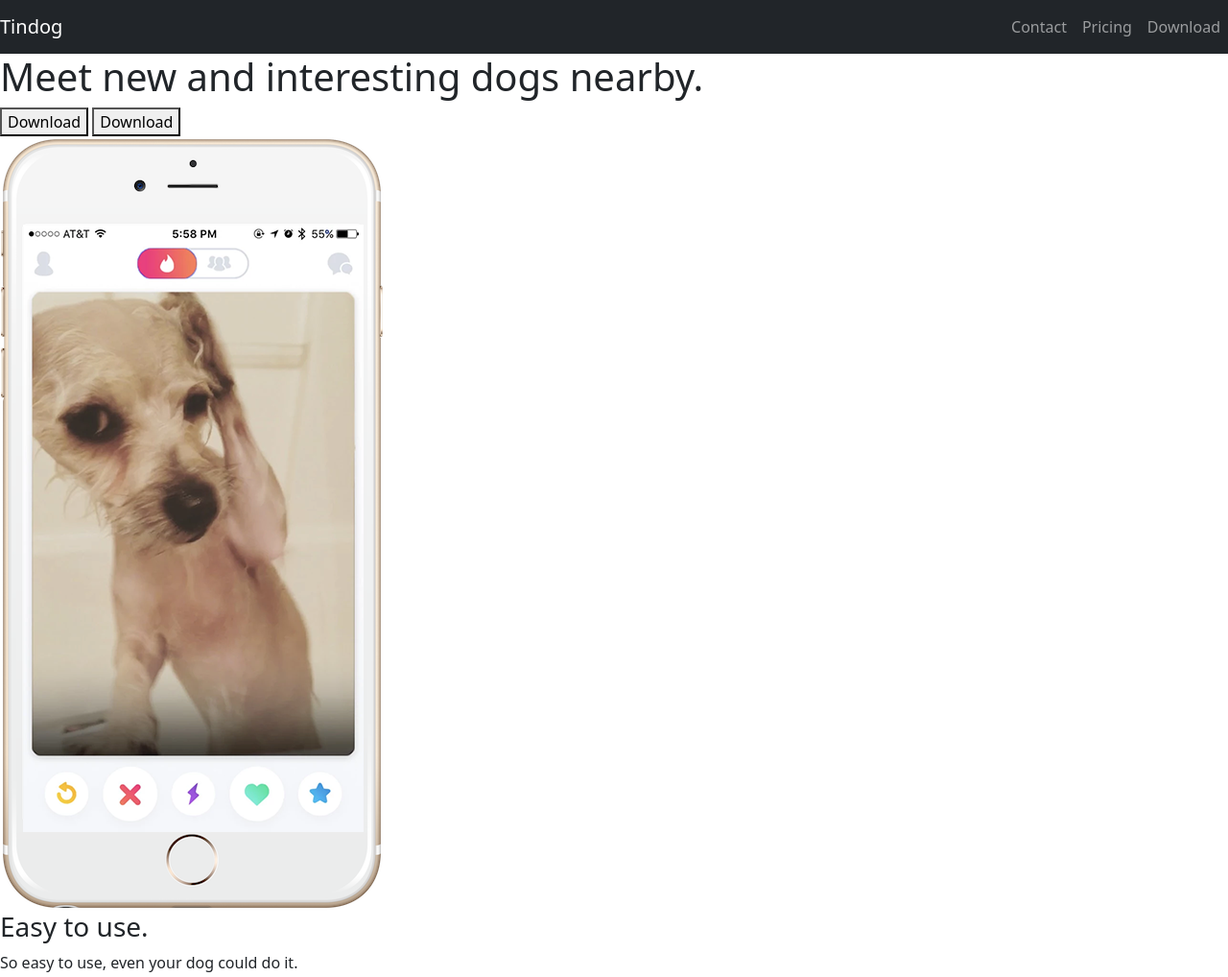
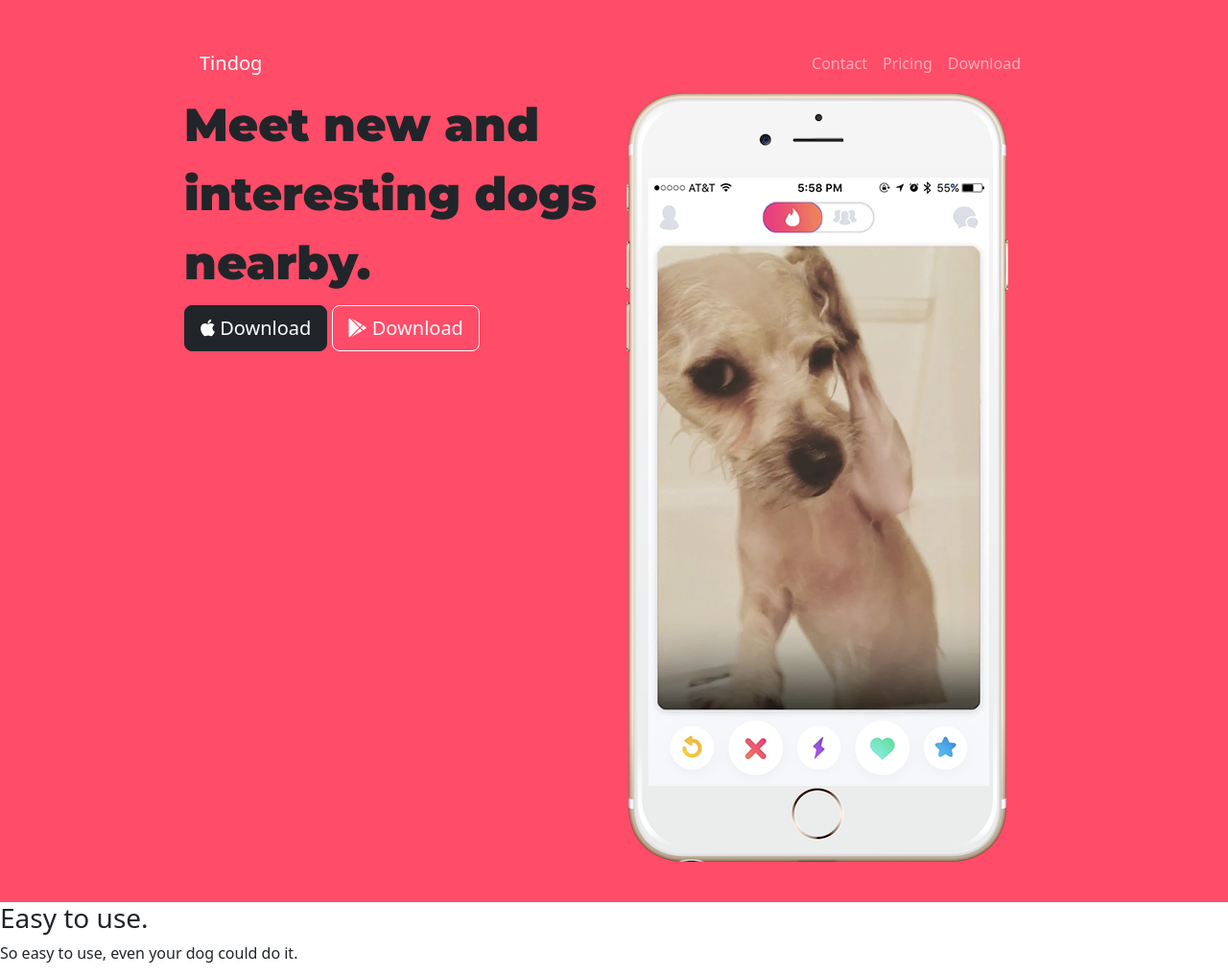
Before and after one commit to Andy-Bracket/TinDog, a plain HTML site: page index.html in a window 1280 px wide. Shown: the top 1018 px of the page at 96% size. Drawn offline with nearby package versions, Linux system fonts and the light colour scheme.

Commit message:
add bootstrap container + btns + import FA icons

```diff
--- a/css/styles.css
+++ b/css/styles.css
@@ -0,0 +1,14 @@
+#title{
+    background-color: #FF4C68;
+}
+
+h1 {
+    font-family: "Montserrat";
+    font-weight: 900;
+    font-size: 3rem;
+    line-height: 1.5
+}
+
+.container-fluid {
+    padding: 3% 15%;
+}
--- a/index.html
+++ b/index.html
@@ -4,28 +4,42 @@
 <head>
   <meta charset="utf-8">
   <title>TinDog</title>
-  <link rel="stylesheet" href="css/styles.css">
-  <!-- CSS only -->
+  <!-- Bootstrap CSS only -->
   <link href="https://cdn.jsdelivr.net/npm/bootstrap@5.2.3/dist/css/bootstrap.min.css" rel="stylesheet" integrity="sha384-rbsA2VBKQhggwzxH7pPCaAqO46MgnOM80zW1RWuH61DGLwZJEdK2Kadq2F9CUG65" crossorigin="anonymous">
-  <!-- JavaScript Bundle with Popper -->
+
+  <!-- Font Awesome  -->
+  <script src="https://kit.fontawesome.com/e21f387de3.js" crossorigin="anonymous"></script>
+
+  <!-- Bootstrap JavaScript Bundle with Popper -->
   <script src="https://code.jquery.com/jquery-3.5.1.slim.min.js" integrity="sha384-DfXdz2htPH0lsSSs5nCTpuj/zy4C+OGpamoFVy38MVBnE+IbbVYUew+OrCXaRkfj" crossorigin="anonymous"></script>
   <script src="https://cdn.jsdelivr.net/npm/popper.js@1.16.0/dist/umd/popper.min.js" integrity="sha384-Q6E9RHvbIyZFJoft+2mJbHaEWldlvI9IOYy5n3zV9zzTtmI3UksdQRVvoxMfooAo" crossorigin="anonymous"></script>
   <script src="https://stackpath.bootstrapcdn.com/bootstrap/4.5.0/js/bootstrap.min.js" integrity="sha384-OgVRvuATP1z7JjHLkuOU7Xw704+h835Lr+6QL9UvYjZE3Ipu6Tp75j7Bh/kR0JKI" crossorigin="anonymous"></script>
+
+  <!-- Google Fonts -->
+  <link rel="preconnect" href="https://fonts.googleapis.com">
+  <link rel="preconnect" href="https://fonts.gstatic.com" crossorigin>
+  <link rel="preconnect" href="https://fonts.googleapis.com"><link rel="preconnect" href="https://fonts.gstatic.com" crossorigin><link href="https://fonts.googleapis.com/css2?family=Montserrat:wght@100;400;900&display=swap" rel="stylesheet">
+  <link rel="preconnect" href="https://fonts.googleapis.com"><link rel="preconnect" href="https://fonts.gstatic.com" crossorigin><link href="https://fonts.googleapis.com/css2?family=Ubuntu:wght@400;700&display=swap" rel="stylesheet">
+
+  <!-- My own CSS file -->
+  <link rel="stylesheet" href="css/styles.css">
+
+
 
 </head>
 
 <body>
 
   <section id="title">
-
+    <div class="container-fluid">
     <!-- Nav Bar -->
-    <nav class="navbar bg-dark navbar-expand-lg navbar-dark">
-      <a class="navbar-brand" href="">Tindog</a>
+      <nav class="navbar navbar-expand-lg navbar-dark">
+        <a class="navbar-brand ps-3" href="">Tindog</a>
         <button class="navbar-toggler" type="button" data-toggle="collapse" data-target="#navbarSupportedContent" aria-controls="navbarSupportedContent" aria-expanded="false" aria-label="Toggle navigation">
         <span class="navbar-toggler-icon"></span>
       </button>
       <div class="collapse navbar-collapse" id="navbarSupportedContent">
-      <ul class="navbar-nav ms-auto">
+        <ul class="navbar-nav ms-auto pe-3">
             <li class="nav-item">
                 <a class="nav-link" href="">Contact</a>
             </li>
@@ -43,13 +57,20 @@
 
     <!-- Title -->
 
-    <div>
+    <div class="row">
+
+      <div class="col-xl-6">
         <h1>Meet new and interesting dogs nearby.</h1>
-      <button type="button">Download</button>
-      <button type="button">Download</button>
+        <button type="button" class="btn btn-dark btn-lg"><i class="fa-brands fa-apple"></i> Download</button>
+        <button type="button" class="btn btn-outline-light btn-lg"><i class="fa-brands fa-google-play"></i> Download</button>
       </div>
-    <div>
+
+      <div class= "col-xl-6">
         <img src="images/iphone6.png" alt="iphone-mockup">
+      </div>
+
+  </div>
+
 </div>
 
   </section>
```
Lines whose indentation alone changed are shown as unchanged.
